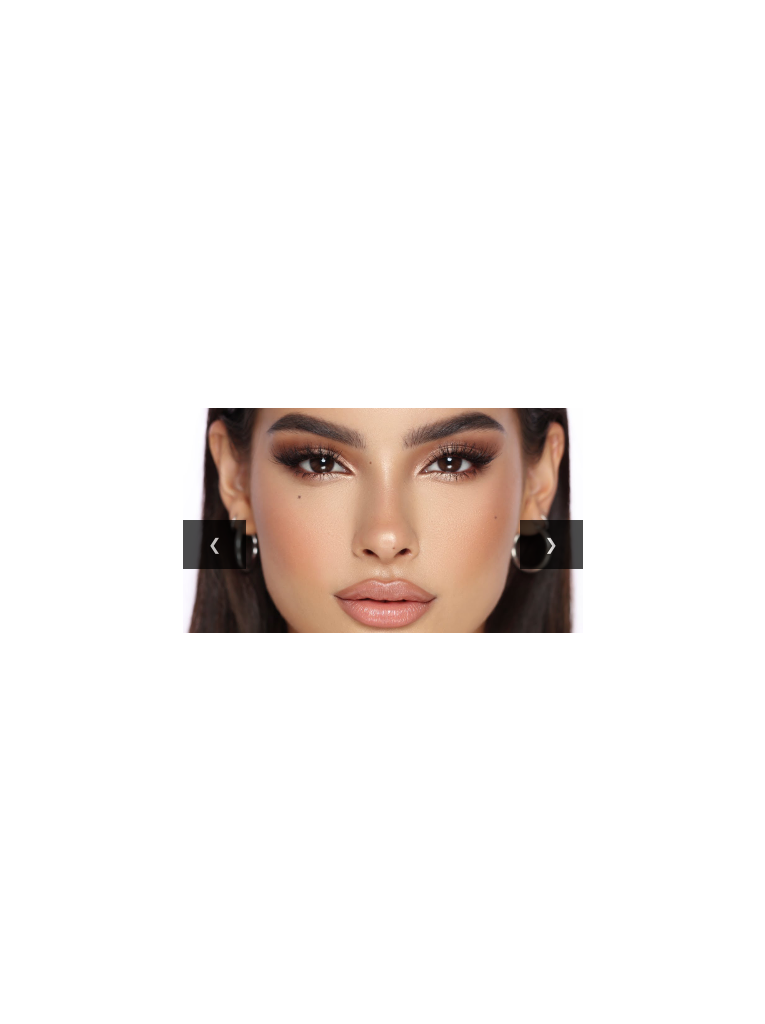
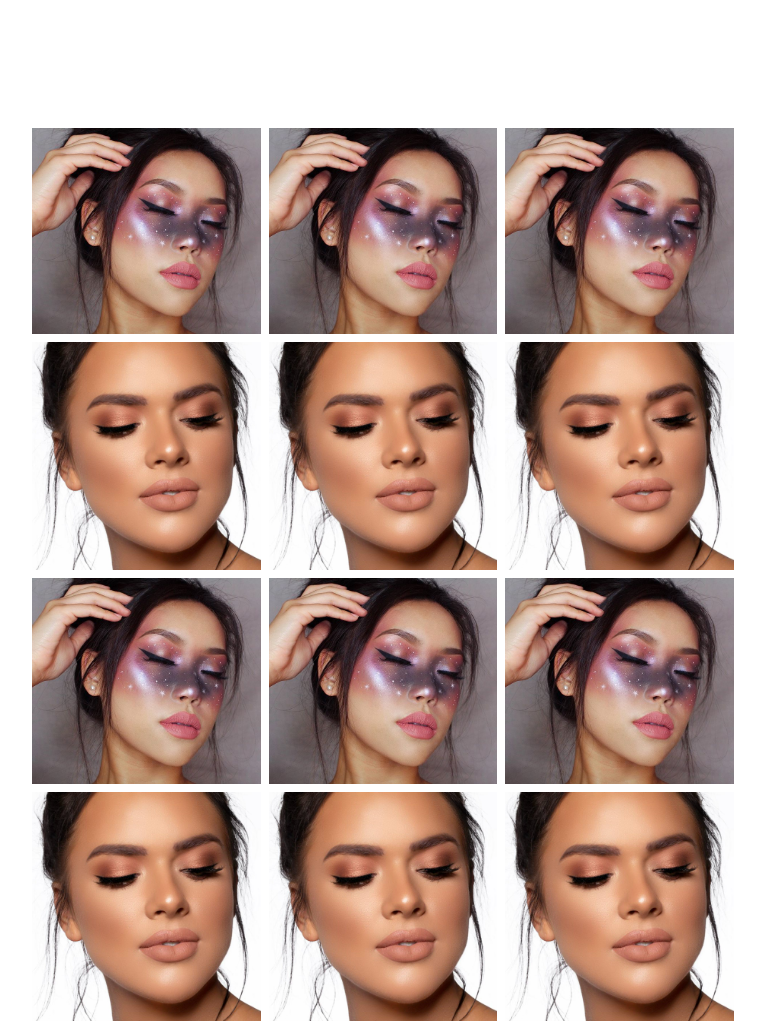
Before and after one commit to krzszk96/MakeUp_page, a website: page src/index.html in a window 1280 px wide. Shown: the part 1480-2504 px from the top of the page, without its empty margins (257-1022 px from the left). Drawn offline with Linux system fonts and the light colour scheme.

Commit message:
gallery cahnge

```diff
--- a/src/index.html
+++ b/src/index.html
@@ -61,14 +61,25 @@
    <div class="page" id="portfolio">
       <div class="content">
 
-        <div class="display-container">
-             <img class="mySlides" src="https://krzszk96.github.io/images/model1.jpg">
-             <img class="mySlides" src="https://krzszk96.github.io/images/model2.jpg">
-             <img class="mySlides" src="https://krzszk96.github.io/images/model3.jpg">
-             <img class="mySlides" src="https://krzszk96.github.io/images/model4.jpg">
-
-             <button class="gallery-btn" onclick="plusDivs(-1)">&#10094;</button>
-             <button class="gallery-btn" id="right" onclick="plusDivs(1)">&#10095;</button>
+        <div class="row">
+           <div class="column">
+               <img class="mySlides" src="./images/model3.jpg">
+               <img class="mySlides" src="./images/model4.jpg">
+               <img class="mySlides" src="./images/model3.jpg">
+               <img class="mySlides" src="./images/model4.jpg">
+           </div>
+           <div class="column">
+               <img class="mySlides" src="./images/model3.jpg">
+               <img class="mySlides" src="./images/model4.jpg">
+               <img class="mySlides" src="./images/model3.jpg">
+               <img class="mySlides" src="./images/model4.jpg">
+           </div>
+           <div class="column">
+               <img class="mySlides" src="./images/model3.jpg">
+               <img class="mySlides" src="./images/model4.jpg">
+               <img class="mySlides" src="./images/model3.jpg">
+               <img class="mySlides" src="./images/model4.jpg">
+           </div>
         </div>
       </div>
    </div>
--- a/src/js/script.js
+++ b/src/js/script.js
@@ -18,20 +18,20 @@ function myFunction() {
 }
 
 //////////slideshow////////////////
-var slideIndex = 1;
-showDivs(slideIndex);
-
-function plusDivs(n) {
-  showDivs(slideIndex += n);
-}
-
-function showDivs(n) {
-  var i;
-  var x = document.getElementsByClassName("mySlides");
-  if (n > x.length) {slideIndex = 1}
-  if (n < 1) {slideIndex = x.length}
-  for (i = 0; i < x.length; i++) {
-    x[i].style.display = "none";
-  }
-  x[slideIndex-1].style.display = "block";
-}
+// var slideIndex = 1;
+// showDivs(slideIndex);
+//
+// function plusDivs(n) {
+//   showDivs(slideIndex += n);
+// }
+//
+// function showDivs(n) {
+//   var i;
+//   var x = document.getElementsByClassName("mySlides");
+//   if (n > x.length) {slideIndex = 1}
+//   if (n < 1) {slideIndex = x.length}
+//   for (i = 0; i < x.length; i++) {
+//     x[i].style.display = "none";
+//   }
+//   x[slideIndex-1].style.display = "block";
+// }
--- a/src/scss/style.scss
+++ b/src/scss/style.scss
@@ -130,52 +130,33 @@ body, html {
       margin: 10px 10px 10px 10px;
     }
 }
-.mySlides{
-  display: none;
+.row {
+  display: flex;
+  justify-content: center;
+  flex-wrap: wrap;
+  padding: 0 4px;
+}
+/* Create four equal columns that sits next to each other */
+.column {
+  flex: 30%;
+  max-width: 30%;
+  padding: 0 4px;
 
-    @media (max-width: 900px) {
-    }
-    @media (max-width: 700px) {
-      max-width: 300px;
-    }
-    @media (max-width: 400px) {
-      max-width: 200px;
-    }
+  @media screen and (max-width: 700px) {
+      flex: 40%;
+      max-width: 40%;
+  }
+  @media screen and (max-width: 400px) {
+      flex: 100%;
+      max-width: 100%;
+  }
 }
-.display-container{
-  position: relative;
+.column img {
+  margin-top: 8px;
+  vertical-align: middle;
+  width: 100%;
 }
-.gallery-btn{
-  position: absolute;
-  top: 50%;
-  background-color: #000;
-  border: none;
-  color: white;
-  padding: 15px 25px;
-  text-align: center;
-  text-decoration: none;
-  display: inline-block;
-  font-size: 16px;
-  opacity: 0.7;
-    &:hover{
-      opacity: 1;
-      cursor: pointer;
-    }
 
-    @media (max-width: 900px) {
-    }
-    @media (max-width: 700px) {
-      padding: 10px 20px;
-      font-size: 12px;
-    }
-    @media (max-width: 400px) {
-      padding: 8px 10px;
-      font-size: 8px;
-    }
-}
-#right{
-  right: 0;
-}
 img {
   max-width: 400px;
   height: auto;
```
Also changed, not shown: src/css/style.css.
